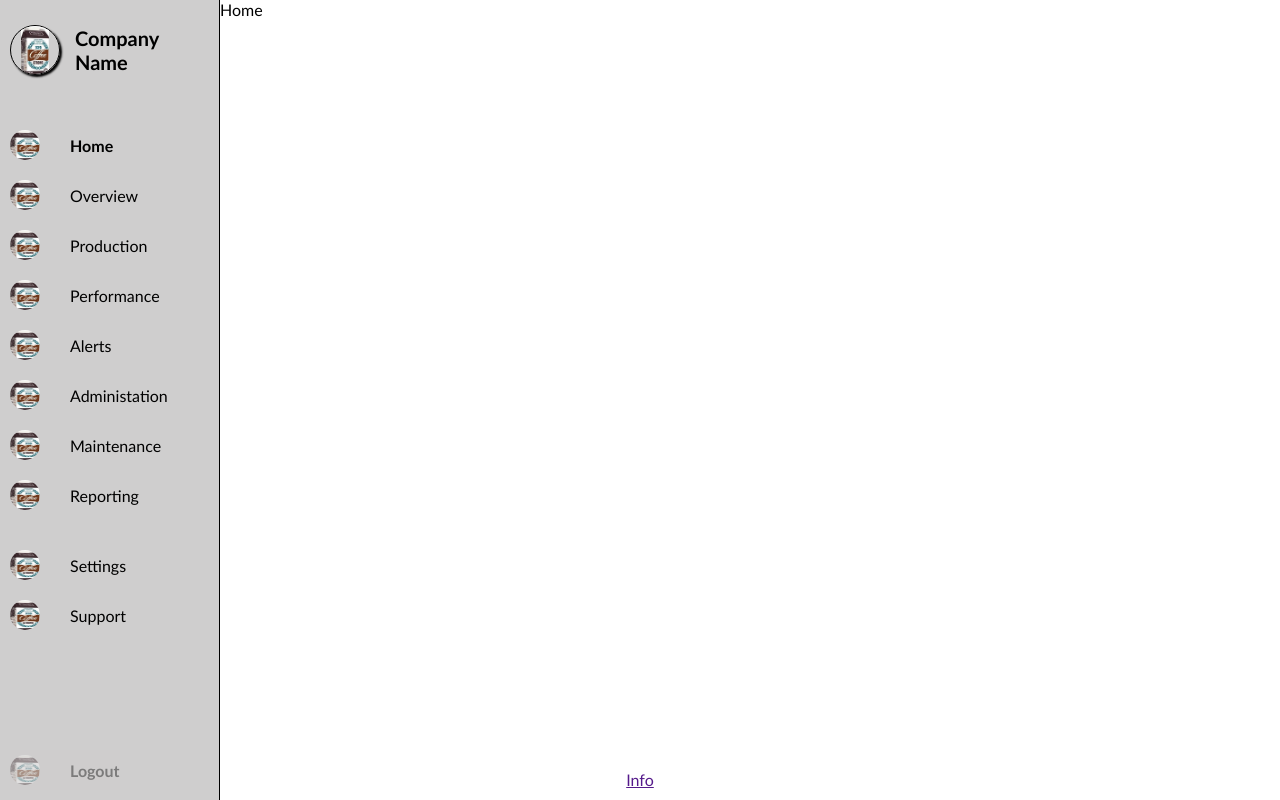
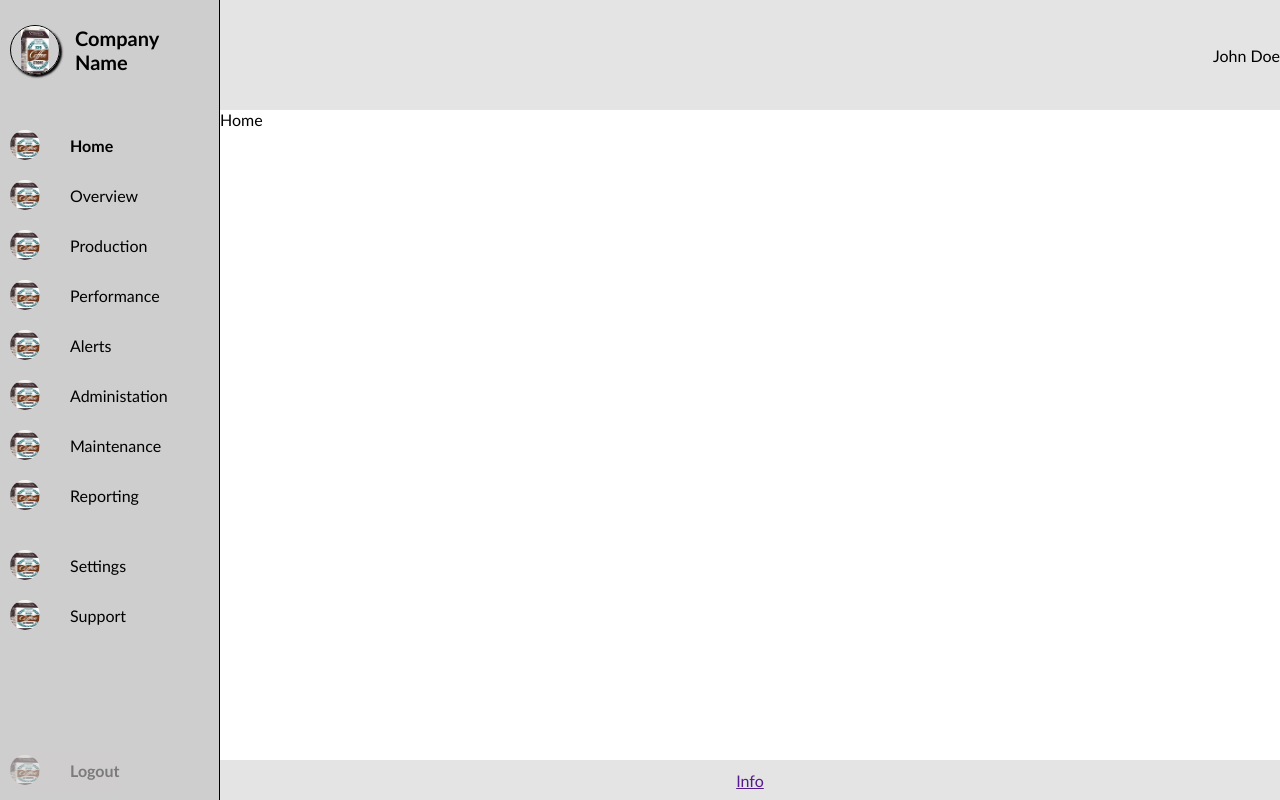
Before and after one commit to RandomSparks/COMP2030-Software_Prototype_Group_2, a PHP site: page /COMP2030-Software_Prototype_Group_2/pages/home.php in a window 1280 px wide. Run offline with PHP 8.4, Linux system fonts and the light colour scheme.

Commit message:
Header and info added

```diff
--- a/Prototype/inc/header.php
+++ b/Prototype/inc/header.php
@@ -1,3 +1,3 @@
-<header>
-
-</header>
+<div id="div_header">
+John Doe
+</div>
--- a/Prototype/pages/home.php
+++ b/Prototype/pages/home.php
@@ -10,11 +10,11 @@
     <script src="../scripts/script.js" defer></script>
 </head>
 <body>
-    <header>
-
-    </header>
     <main id="home-main">
-        <?php require_once "../inc/sidebar.php"; ?>
+        <?php
+        require_once "../inc/sidebar.php";
+        require_once "../inc/header.php";
+        ?>
         <div id="div_content">
             Home
         </div>
--- a/Prototype/styles/style.css
+++ b/Prototype/styles/style.css
@@ -195,7 +195,7 @@ body {
     display: flex;
     width: 100vw;
     height: 100vh;
-    position: static;
+    flex-direction: column;
 }
 
 #div_sidebar {
@@ -314,8 +314,36 @@ body {
     font-weight: bold;
 }
 
-/*
+#div_header {
+    background-color: rgb(228, 228, 228);
+    display: flex;
+    justify-content: right;
+    align-items: center;
+    height: 110px;
+    width: calc(100vw - 220px);
+    position: absolute;
+    top: 0;
+    left: 220px;
+}
+
+
 #div_content {
+    display: flex;
+    position: absolute;
+    top: 110px;
+    left: 220px;
+    width: calc(100vw - 220px);
+    height: calc(100vh - 150px);
+}
 
+#div_info {
+    background-color: rgb(228, 228, 228);
+    display: flex;
+    justify-content: center;
+    align-items: center;
+    height: 40px;
+    width: calc(100vw - 220px);
+    position: absolute;
+    bottom: 0;
+    left: 220px;
 }
-*/
```
